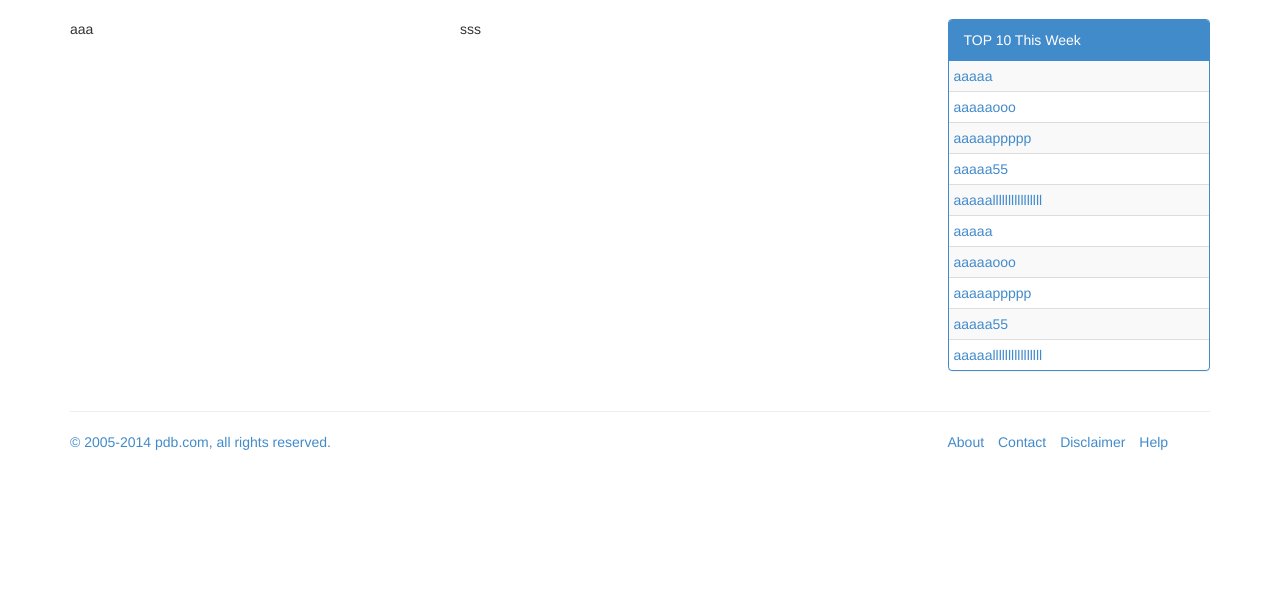
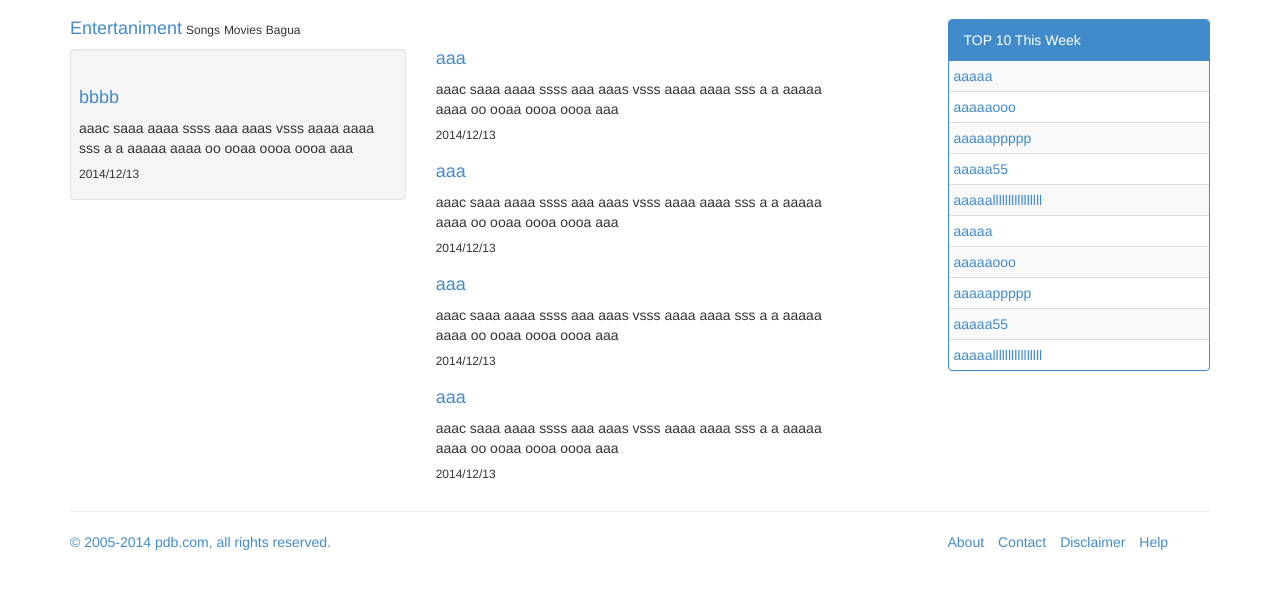
Before and after one commit to kendazheng/pdb, a Django app: page / in a window 1280 px wide. Shown: the part 51-640 px from the top of the page. Run offline with Django 3.2, Linux system fonts and the light colour scheme; some libraries are stand-ins or nearby versions.

Commit message:
modify index

```diff
--- a/pdbweb/pdbweb/settings.py
+++ b/pdbweb/pdbweb/settings.py
@@ -31,7 +31,7 @@ ALLOWED_HOSTS = []
 # http://en.wikipedia.org/wiki/List_of_tz_zones_by_name
 # although not all choices may be available on all operating systems.
 # In a Windows environment this must be set to your system time zone.
-TIME_ZONE = 'America/Chicago'
+TIME_ZONE = 'Asia/Shanghai'
 
 # Language code for this installation. All choices can be found here:
 # http://www.i18nguy.com/unicode/language-identifiers.html
--- a/pdbweb/pdbweb/templates/index/index.html
+++ b/pdbweb/pdbweb/templates/index/index.html
@@ -10,6 +10,7 @@
   <title>pa dian index</title>
 </head>
 <body>
+  <!--top navigation -->
   <div class="navbar navbar-inverse navbar-fixed-top" role="navigation">
     <div class="container">
       <div class="navbar-header">
@@ -39,11 +40,75 @@
         </ul>
       </div>
     </div>
-  </div>
+  </div><!--end top container-->
+  <!--content container -->
   <div class="container" style="margin-top:70px">
+    <!-- subject content-->
     <div class="row">
-      <div class="col-md-4">aaa</div>
-      <div class="col-md-5">sss</div>
+      <!-- left side content-->
+      <div class="col-md-9">
+        <div class="row">
+          <div class="col-md-12">
+            <span class="text-primary h4">Entertaniment</span>
+            <span class="h6">Songs</span>
+            <span class="h6">Movies</span>
+            <span class="h6">Bagua</span>
+          </div>
+        </div>
+        <div class="row">
+          <div class="col-md-5" style="margin-top:10px">
+            <div class="row">
+              <div class="col-md-12">
+                <div class="well" style="padding:8px">
+                  <img/>
+                  <h4 class="text-primary">bbbb</h4>
+                  <p>aaac  saaa aaaa ssss aaa aaas vsss aaaa aaaa sss a a aaaaa aaaa oo ooaa oooa oooa aaa</p>
+                  <p class="h6">2014/12/13</p>
+                </div>
+                <!--div class="well thumbnail" style="margin-top:10px">
+                  <img/>
+                  <div class="caption">
+                    <h4>sssss</h4>
+                    <p>aaac  saaa aaaa ssss aaa aaas vsss aaaa aaaa sss a a aaaaa aaaa oo ooaa oooa oooa aaa</p>
+                    <p class="h6">2014/12/13</p>
+                  </div>
+                </div-->
+              </div>
+            </div>
+          </div>
+          <div class="col-md-6">
+            <div class="row">
+              <div class="col-md-12">
+                <h4 class="text-primary">aaa</h4>
+                <p>aaac  saaa aaaa ssss aaa aaas vsss aaaa aaaa sss a a aaaaa aaaa oo ooaa oooa oooa aaa</p>
+                <p class="h6">2014/12/13</p>
+              </div>
+            </div>
+            <div class="row">
+              <div class="col-md-12">
+                <h4 class="text-primary">aaa</h4>
+                <p>aaac  saaa aaaa ssss aaa aaas vsss aaaa aaaa sss a a aaaaa aaaa oo ooaa oooa oooa aaa</p>
+                <p class="h6">2014/12/13</p>
+              </div>
+            </div>
+            <div class="row">
+              <div class="col-md-12">
+                <h4 class="text-primary">aaa</h4>
+                <p>aaac  saaa aaaa ssss aaa aaas vsss aaaa aaaa sss a a aaaaa aaaa oo ooaa oooa oooa aaa</p>
+                <p class="h6">2014/12/13</p>
+              </div>
+            </div>
+            <div class="row">
+              <div class="col-md-12">
+                <h4 class="text-primary">aaa</h4>
+                <p>aaac  saaa aaaa ssss aaa aaas vsss aaaa aaaa sss a a aaaaa aaaa oo ooaa oooa oooa aaa</p>
+                <p class="h6">2014/12/13</p>
+              </div>
+            </div>
+          </div>
+        </div>
+      </div><!-- end left side content-->
+      <!-- right side navagation-->
       <div class="col-md-3" role="navigation">
         <div class="panel panel-primary">
           <div class="panel-heading">TOP 10 This Week</div>
@@ -60,8 +125,9 @@
             <tr><td><a>aaaaallllllllllllllll</a></td></tr>
           </table>
         </div>
-      </div>
-    </div>
+      </div><!-- right side content-->
+    </div><!-- end subject content-->
+    <!-- footer -->
     <hr>
     <div class="row">
       <div class="col-md-9">
@@ -75,7 +141,7 @@
           <li><a>Help</a></li>
         </ul>
       </div>
-    </footer>
-  </div>
+    </div><!--end footer-->
+  </div><!-- end content container-->
 </body>
 </html>
```
